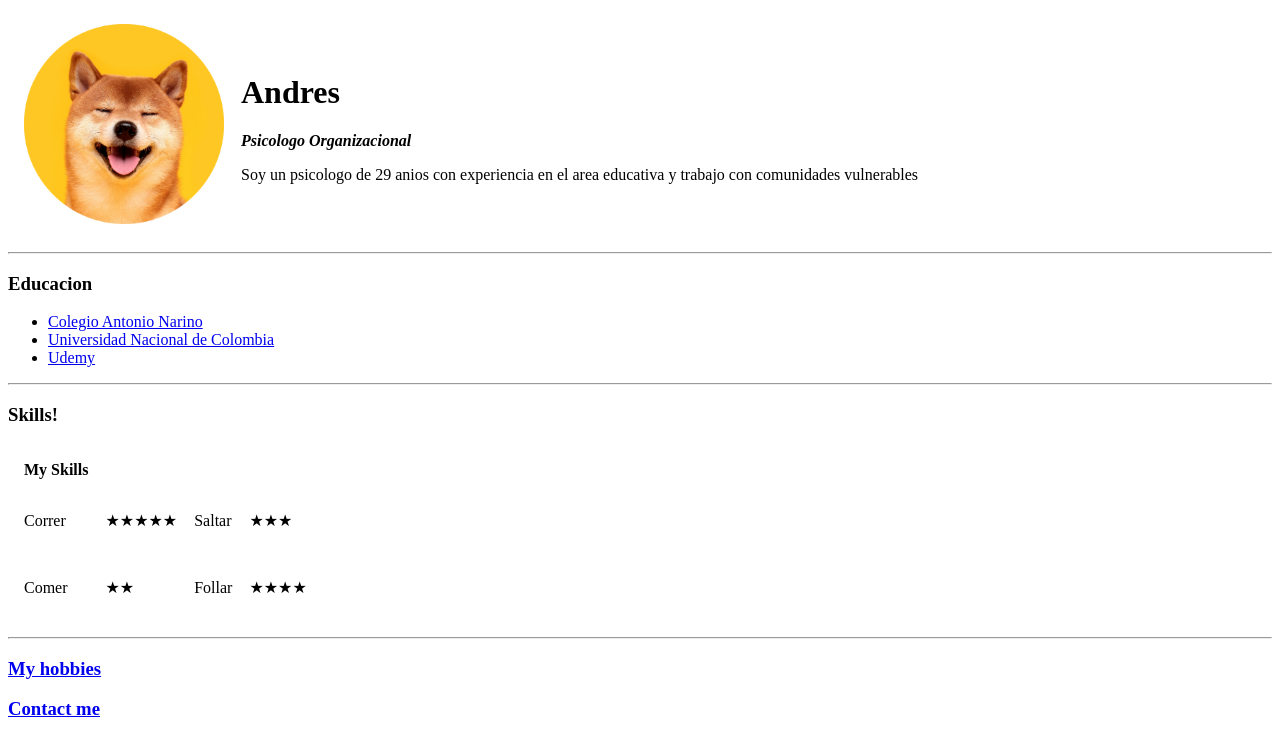
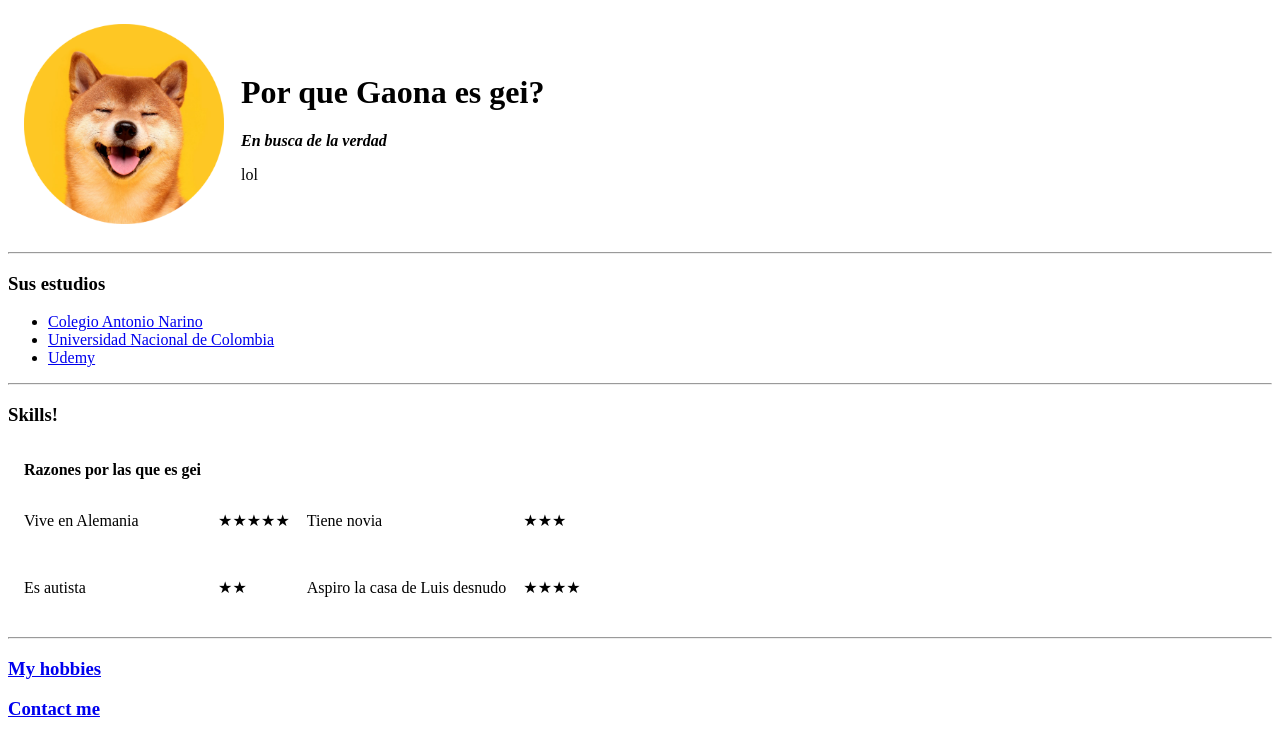
Before and after one commit to abruges/cv, a plain HTML site: page index.html in a window 1280 px wide. Drawn offline with Linux system fonts and the light colour scheme.

Commit message:
Update index.html

```diff
--- a/index.html
+++ b/index.html
@@ -11,9 +11,9 @@
       <tr>
         <td><img src="images/doge.png" style=width:200px;height:200px;></td>
         <td>
-          <h1>Andres</h1>
-          <p><em><b>Psicologo Organizacional</b></em></p>
-          <p>Soy un psicologo de 29 anios con experiencia en el area educativa y trabajo con comunidades vulnerables</p>
+          <h1>Por que Gaona es gei?</h1>
+          <p><em><b>En busca de la verdad</b></em></p>
+          <p>lol</p>
         </td>
       </tr>
     </tbody>
@@ -21,7 +21,7 @@
 
 <hr>
 
-  <h3><b>Educacion</b></h3>
+  <h3><b>Sus estudios</b></h3>
   <ul>
     <li><a href="https://can.corazonistas.edu.co/">Colegio Antonio Narino</a></li>
     <li><a href="https://unal.edu.co/">Universidad Nacional de Colombia</a></li>
@@ -32,17 +32,17 @@
 
 <h3>Skills!</h3>
 <table cellspacing="15">
-  <th>My Skills</th>
+  <th>Razones por las que es gei</th>
   <tr>
-    <td><p>Correr</p></td>
+    <td><p>Vive en Alemania</p></td>
     <td>★★★★★</td>
-    <td><p>Saltar</p></td>
+    <td><p>Tiene novia</p></td>
     <td>★★★</td>
   </tr>
   <tr>
-    <td><p>Comer</p></td>
+    <td><p>Es autista</p></td>
     <td>★★</td>
-    <td><p>Follar</p></td>
+    <td><p>Aspiro la casa de Luis desnudo</p></td>
     <td>★★★★</td>
   </tr>
 </table>
```
